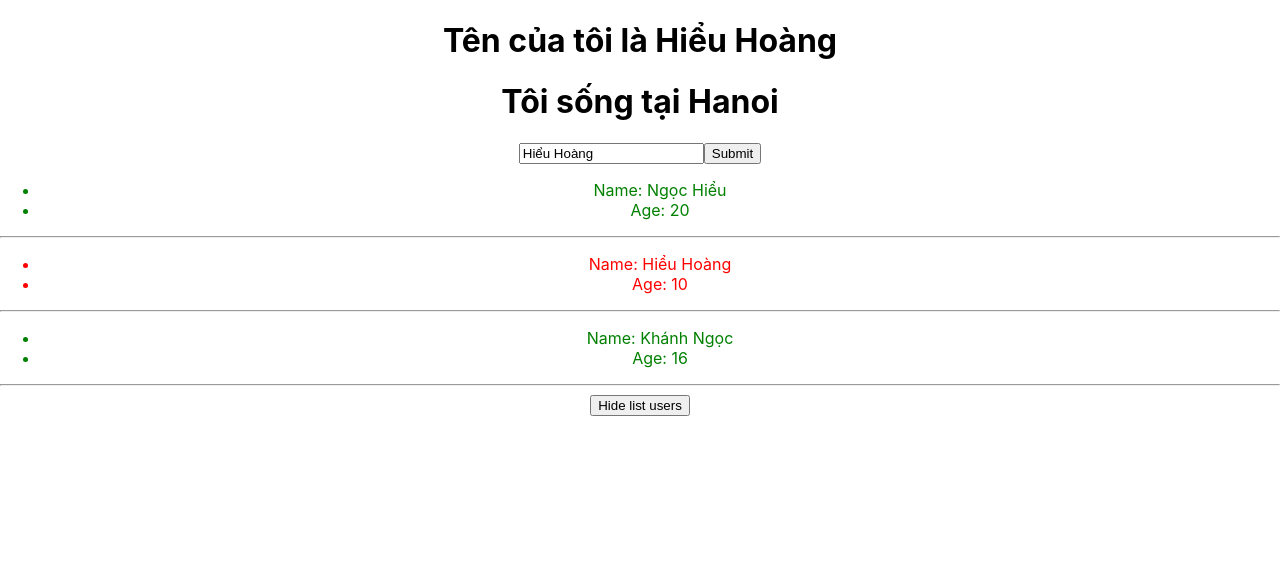
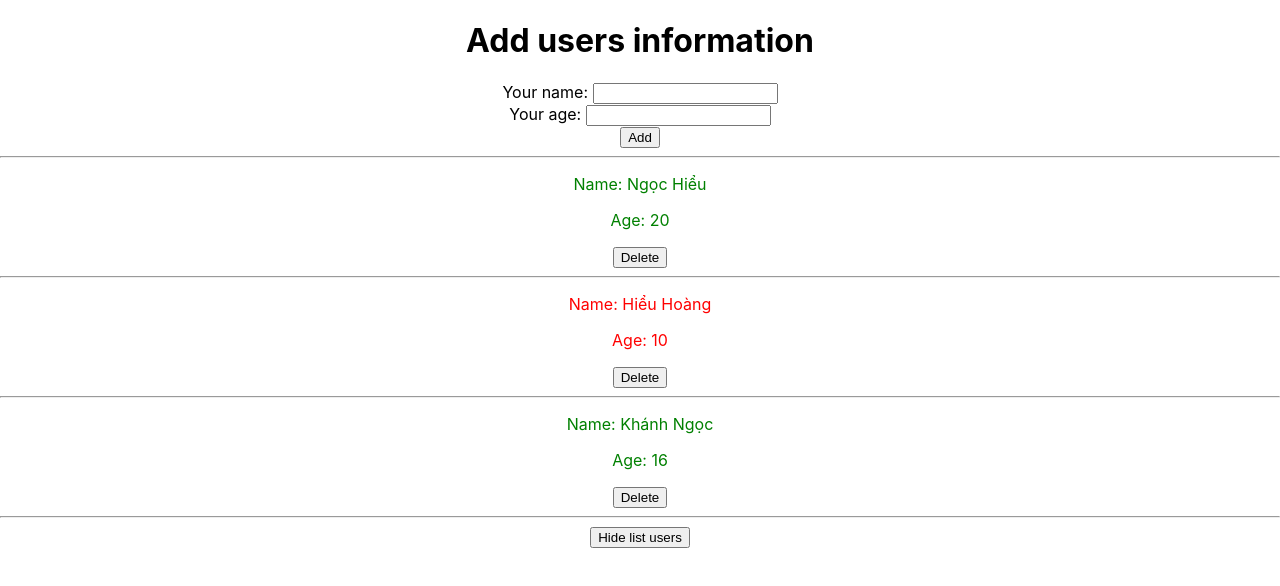
Before and after one commit to hieuhoang0413/basic-react-app, a React (Create React App) app: page / in a window 1280 px wide. Shown: the top 586 px of the page. Built offline with nearby package versions, Linux system fonts and the light colour scheme.

Commit message:
first commit

```diff
--- a/package.json
+++ b/package.json
@@ -9,6 +9,7 @@
     "react": "^18.3.1",
     "react-dom": "^18.3.1",
     "react-scripts": "5.0.1",
+    "sass": "^1.77.5",
     "web-vitals": "^2.1.4"
   },
   "scripts": {
--- a/src/App.css
+++ b/src/App.css
@@ -1,11 +1,3 @@
-.green {
-  color: green;
-}
-
-.red {
-  color: red;
-}
-
 .App {
   text-align: center;
 }
--- /dev/null
+++ b/src/components/AddUsersInfo.js
@@ -0,0 +1,100 @@
+import React, { useState } from "react";
+
+// class AddUsersInfo extends React.Component {
+//     state = {
+//         name: '',
+//         age: 0
+//     }
+
+//     handleOnChangeName = (event) => {
+//         this.setState({
+//             name: event.target.value
+//         })
+//     }
+
+//     handleOnChangeAge = (event) => {
+//         this.setState({
+//             age: event.target.value
+//         })
+//     }
+
+//     handleOnSubmit = (event) => {
+//         event.preventDefault();
+//         this.props.handleAddNewUser({
+//             id: Math.random().toString(36).substring(6),
+//             name: this.state.name,
+//             age: this.state.age
+//         });
+//     }
+
+//     render() {
+//         return (
+//             <div>
+//                 <h1>Add users information</h1>
+//                 <form onSubmit={this.handleOnSubmit}>
+//                     <label>Your name: </label>
+//                     <input
+//                         type="text"
+//                         onChange={this.handleOnChangeName}
+//                     />
+//                     <br />
+//                     <label>Your age: </label>
+//                     <input
+//                         type="text"
+//                         onChange={this.handleOnChangeAge}
+//                     />
+//                     <br />
+//                     <button>Add</button>
+//                 </form>
+//                 <hr />
+//             </div>
+//         )
+//     }
+// }
+
+const AddUsersInfo = (props) => {
+    const [name, setName] = useState('');
+    const [age, setAge] = useState(0);
+
+    const handleOnChangeName = (event) => {
+        setName(event.target.value);
+    }
+
+    const handleOnChangeAge = (event) => {
+        setAge(event.target.value);
+    }
+
+
+    const handleOnSubmit = (event) => {
+        event.preventDefault();
+        props.handleAddNewUser({
+            id: Math.random().toString(36).substring(6),
+            name: name,
+            age: age
+        });
+    }
+
+    return (
+        <div>
+            <h1>Add users information</h1>
+            <form onSubmit={handleOnSubmit}>
+                <label>Your name: </label>
+                <input
+                    type="text"
+                    onChange={handleOnChangeName}
+                />
+                <br />
+                <label>Your age: </label>
+                <input
+                    type="text"
+                    onChange={handleOnChangeAge}
+                />
+                <br />
+                <button>Add</button>
+            </form>
+            <hr />
+        </div>
+    )
+}
+
+export default AddUsersInfo;
--- a/src/components/DisplayInfo.js
+++ b/src/components/DisplayInfo.js
@@ -1,30 +1,72 @@
-import React from "react";
+import React, { useState } from "react";
+import './DisplayInfo.scss'
 
-class DisplayInfo extends React.Component {
-    state = {
-        isShowListUsers: true
+// class DisplayInfo extends React.Component {
+//     constructor(props) {
+//         console.log('abc');
+//         super(props)
+//         this.state = {
+//             isShowListUsers: true
+//         }
+//     }
+
+//     componentDidMount = () => {
+//         console.log('xyz');
+//     }
+
+//     handleShowHide = () => {
+//         this.setState({
+//             isShowListUsers: !this.state.isShowListUsers
+//         })
+//     }
+
+//     render = () => {
+//         const { listUsers } = this.props;
+
+//         return (
+//             <div>
+//                 {this.state.isShowListUsers &&
+//                     <div>
+//                         {listUsers.map((user) => {
+//                             console.log(user);
+//                             return (
+//                                 <div key={user.id} className={user.age > 15 ? "green" : "red"}>
+//                                         <p>Name: {user.name}</p>
+//                                         <p>Age: {user.age}</p>
+//                                     <button onClick={() => this.props.handleDeleteUser(user.id)}>Delete</button>
+//                                     <hr />
+//                                 </div>
+//                             )
+//                         })}
+//                     </div>
+//                 }
+//                 <button onClick={this.handleShowHide}>
+//                     {this.state.isShowListUsers === true ? "Hide list users" : "Show list users"}
+//                 </button>
+//             </div>
+//         )
+//     }
+// }
+
+const DisplayInfo = (props) => {
+    const [isShowHideListUsers, setShowHideListUsers] = useState(true);
+    const { listUsers } = props;
+
+    const handleShowHide = () => {
+        setShowHideListUsers(!isShowHideListUsers);
     }
-
-    render = () => {
-        const { listUsers } = this.props;
-
-        const handleShowHide = () => {
-            this.setState({
-                isShowListUsers: !this.state.isShowListUsers
-            })
-        }
 
         return (
             <div>
-                {this.state.isShowListUsers &&
+                {isShowHideListUsers &&
                     <div>
                         {listUsers.map((user) => {
+                            console.log(user);
                             return (
                                 <div key={user.id} className={user.age > 15 ? "green" : "red"}>
-                                    <ul>
-                                        <li>Name: {user.name}</li>
-                                        <li>Age: {user.age}</li>
-                                    </ul>
+                                        <p>Name: {user.name}</p>
+                                        <p>Age: {user.age}</p>
+                                    <button onClick={() => props.handleDeleteUser(user.id)}>Delete</button>
                                     <hr />
                                 </div>
                             )
@@ -32,11 +74,10 @@ class DisplayInfo extends React.Component {
                     </div>
                 }
                 <button onClick={handleShowHide}>
-                    {this.state.isShowListUsers === true ? "Hide list users" : "Show list users"}
+                    {isShowHideListUsers === true ? "Hide list users" : "Show list users"}
                 </button>
             </div>
         )
-    }
 }
 
 export default DisplayInfo;
--- /dev/null
+++ b/src/components/DisplayInfo.scss
@@ -0,0 +1,7 @@
+.green {
+    color: green;
+}
+
+.red {
+    color: red;
+}
--- a/src/components/MyComponent.js
+++ b/src/components/MyComponent.js
@@ -1,36 +1,101 @@
-import React from "react";
-import UsersInfo from "./UsersInfo";
+import React, { useState } from "react";
+import AddUsersInfo from "./AddUsersInfo";
 import DisplayInfo from "./DisplayInfo";
 
-class MyComponent extends React.Component {
-    state = {
-        listUsers: [
+// class MyComponent extends React.Component {
+//     state = {
+//         listUsers: [
+//             {
+//                 id: Math.random().toString(36).substring(6),
+//                 name: "Ngọc Hiểu",
+//                 age: 20
+//             },
+//             {
+//                 id: Math.random().toString(36).substring(6),
+//                 name: "Hiểu Hoàng",
+//                 age: 10
+//             },
+//             {
+//                 id: Math.random().toString(36).substring(6),
+//                 name: "Khánh Ngọc",
+//                 age: 16
+//             }
+//         ]
+//     }
+
+//     handleAddNewUser = (userObj) => {
+//         this.setState({
+//             listUsers: [userObj, ...this.state.listUsers]
+//         })
+//     }
+
+//     handleDeleteUser = (userId) => {
+//         let listUsersClone = [...this.state.listUsers];
+//         listUsersClone = listUsersClone.filter(item => item.id !== userId)
+//         this.setState({
+//             listUsers: listUsersClone
+//         })
+//     }
+
+//     render() {
+//         return (
+//             <div>
+//                 <AddUsersInfo
+//                     handleAddNewUser={this.handleAddNewUser}
+//                     listUsers={this.state.listUsers}
+//                 />
+//                 <DisplayInfo
+//                     listUsers={this.state.listUsers}
+//                     handleDeleteUser={this.handleDeleteUser}
+//                 />
+//             </div>
+//         );
+//     }
+// }
+
+const MyComponent = () => {
+    const sourceListUsers = [
         {
-                id: 1,
+            id: Math.random().toString(36).substring(6),
             name: "Ngọc Hiểu",
             age: 20
         },
         {
-                id: 2,
+            id: Math.random().toString(36).substring(6),
             name: "Hiểu Hoàng",
             age: 10
         },
         {
-                id: 3,
+            id: Math.random().toString(36).substring(6),
             name: "Khánh Ngọc",
             age: 16
         }
     ]
+
+    const [listUsers, setListUsers] = useState(sourceListUsers);
+
+    const handleAddNewUser = (userObj) => {
+        setListUsers([userObj, ...listUsers])
     }
 
-    render() {
+    const handleDeleteUser = (userId) => {
+        let listUsersClone = [...listUsers];
+        listUsersClone = listUsersClone.filter(item => item.id !== userId)
+        setListUsers(listUsersClone);
+    }
+
     return (
         <div>
-                <UsersInfo />
-                <DisplayInfo listUsers={this.state.listUsers} />
+            <AddUsersInfo
+                handleAddNewUser={handleAddNewUser}
+                listUsers={listUsers}
+            />
+            <DisplayInfo
+                listUsers={listUsers}
+                handleDeleteUser={handleDeleteUser}
+            />
         </div>
     );
 }
-}
 
 export default MyComponent;
--- a/src/components/UsersInfo.js
+++ /dev/null
@@ -1,46 +0,0 @@
-import React from "react";
-
-class UsersInfo extends React.Component {
-    state = {
-        name: 'Hiểu Hoàng',
-        tempName: 'Hiểu Hoàng',
-        address: 'Hanoi',
-        age: 20
-    }
-
-    handleClick = (event) => {
-
-    }
-
-    handleOnChange = (event) => {
-        this.setState({
-            tempName: event.target.value
-        })
-    }
-
-    handleOnSubmit = (event) => {
-        event.preventDefault();
-        this.setState({
-            name: this.state.tempName
-        })
-    }
-
-    render() {
-        return(
-            <div>
-                <h1>Tên của tôi là {this.state.name}</h1>
-                <h1>Tôi sống tại {this.state.address}</h1>
-                <form onSubmit={this.handleOnSubmit}>
-                    <input
-                        value={this.state.tempName}
-                        type="text"
-                        onChange={this.handleOnChange}
-                    />
-                    <button>Submit</button>
-                </form>
-            </div>
-        )
-    }
-}
-
-export default UsersInfo;
```
Also changed, not shown: src/logo.svg (deleted), 1 other file (tests, documents, lock files or other folders). Lines whose indentation alone changed are shown as unchanged.
